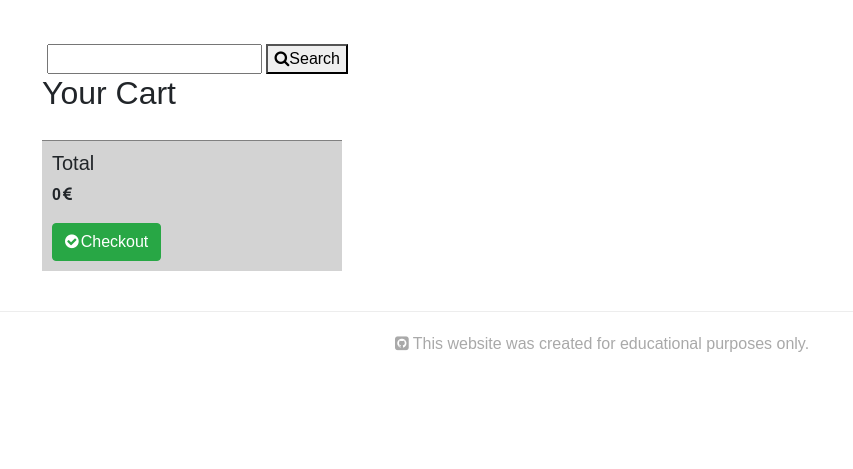
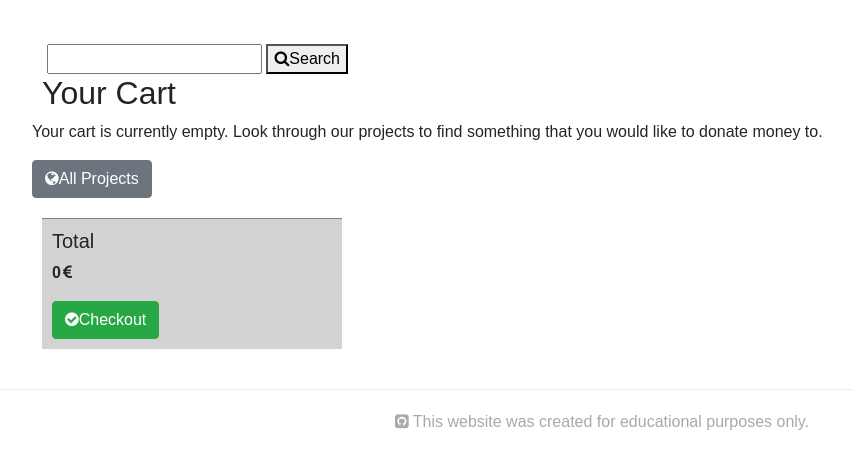
Before and after one commit to alnibo/milestone-project-4-help-others, a Django app: page /cart/ in a window 1280 px wide. Shown: the part 56-525 px from the top of the page, without its empty margins (38-891 px from the left). Run offline with Django 3.2, Linux system fonts and the light colour scheme; some libraries are stand-ins or nearby versions.

Commit message:
Changed quantity to amount that the user decides to donate

```diff
--- a/cart/contexts.py
+++ b/cart/contexts.py
@@ -5,7 +5,7 @@ from projects.models import Project
 def cart_contents(request):
     """
     Ensures that the cart contents are available
-    when rendering every page
+    on any web page within the web app
     """
     cart = request.session.get('cart', {})
 
@@ -13,11 +13,11 @@ def cart_contents(request):
     total = 0
     project_count = 0
 
-    for id, quantity in cart.items():
+    for id, amount in cart.items():
         project = get_object_or_404(Project, pk=id)
-        total += quantity * project.price
-        project_count += quantity
-        cart_items.append({'id': id, 'quantity': quantity,
+        total += amount
+        project_count += 1
+        cart_items.append({'id': id, 'amount': amount,
                            'project': project})
 
     return {'cart_items': cart_items, 'total': total,
--- a/cart/templates/cart.html
+++ b/cart/templates/cart.html
@@ -7,6 +7,7 @@
     <h2 class="top-header">Your Cart</h2>
 </div>
 <div class="row">
+    {% if project_count > 0 %}
     {% for item in cart_items %}
     <div class="col-xs-10 col-xs-offset-0 col-sm-6 col-sm-offset-0 col-md-4 col-md-offset-0 display panel panel-default">
         <div class="panel-body">
@@ -15,20 +16,18 @@
             <h3>{{ item.project.name }}</h3>
             <h5>{{ item.project.category }}</h5>
             <p class="project-description">{{ item.project.description }}</p>
-            <p>{{ item.project.price }}<i class="fa fa-eur" aria-hidden="true"></i></p>
-            <p><strong>Sum: {% widthratio item.quantity 1 item.project.price %}<i class="fa fa-eur" aria-hidden="true"></i></strong></p>
             <div class="row">
                 <form class="form-inline cart-form" method="POST" action="{% url 'adjust_cart' item.id %}">
                     {% csrf_token %}
                     <div>
-                        <label for="exampleInputAmount" class="sr-only">New Quantity</label>
+                        <label for="exampleInputAmount" class="sr-only">New Amount in Euro</label>
                         <div class="input-group">
                             <div class="input-group-prepend">
-                                <span class="input-group-text" id="basic-addon1">Qty</span>
+                                <span class="input-group-text" id="basic-addon1">€</span>
                             </div>
-                            <input name="quantity" type="number" min="0" max="999" class="form-control" value="{{ item.quantity }}">
+                            <input name="amount" type="number" min="0" max="99999" class="form-control" value="{{ item.amount }}">
                             <div class="input-group-append">
-                                <button type="submit" class="btn btn-secondary"><i class="fa fa-pencil-square-o cart-icon" aria-hidden="true"></i>Amend</button>
+                                <button type="submit" class="btn btn-secondary"><i class="fa fa-pencil-square-o btn-icon" aria-hidden="true"></i>Amend</button>
                             </div>
                         </div>
                     </div>
@@ -38,12 +37,18 @@
         </div>
     </div>
     {% endfor %}
+    {% else %}
+    <div class="cart-text">
+        <p>Your cart is currently empty. Look through our projects to find something that you would like to donate money to.</p>
+        <a href="{% url 'projects' %}" class="btn btn-secondary" role="button"><i class="fa fa-globe btn-icon" aria-hidden="true"></i>All Projects</a>
+    </div>
+    {% endif %}
 </div>
 <div class="row checkout-box">
     <div>
         <h5>Total</h5>
         <p><strong>{{ total }}<i class="fa fa-eur" aria-hidden="true"></i></strong></p>
-        <a href="/" class="btn btn-success" role="button"><i class="fa fa-check-circle cart-icon" aria-hidden="true"></i>Checkout</a>
+        <a href="/" class="btn btn-success" role="button"><i class="fa fa-check-circle btn-icon" aria-hidden="true"></i>Checkout</a>
     </div>
 </div>
 
--- a/cart/views.py
+++ b/cart/views.py
@@ -7,26 +7,32 @@ def view_cart(request):
 
 
 def add_to_cart(request, id):
-    """Add a quantity of the specified project to the cart"""
-    quantity = int(request.POST.get('quantity'))
+    """
+    Add an donation amount in Euro of the
+    specified project to the cart
+    """
+    amount = int(request.POST.get('amount'))
 
     cart = request.session.get('cart', {})
-    cart[id] = cart.get(id, quantity)
+    if id in cart:
+        cart[id] = int(cart[id]) + amount
+    else:
+        cart[id] = cart.get(id, amount)
 
     request.session['cart'] = cart
-    return redirect(reverse('index'))
+    return redirect(reverse('view_cart'))
 
 
 def adjust_cart(request, id):
     """
-    Adjust the quantity of the specified
-    project to the specified amount
+    Adjust the donation amount in Euro
+    of the specified project
     """
-    quantity = int(request.POST.get('quantity'))
+    amount = int(request.POST.get('amount'))
     cart = request.session.get('cart', {})
 
-    if quantity > 0:
-        cart[id] = quantity
+    if amount > 0:
+        cart[id] = amount
     else:
         cart.pop(id)
 
--- a/projects/models.py
+++ b/projects/models.py
@@ -11,7 +11,6 @@ class Project(models.Model):
     name = models.CharField(max_length=254)
     category = models.CharField(max_length=254, choices=categories)
     description = models.TextField()
-    price = models.DecimalField(max_digits=5, decimal_places=2)
     image = models.ImageField(upload_to='images')
 
     def __str__(self):
```
Also changed, not shown: projects/templates/projects.html (+9 -7 lines).
